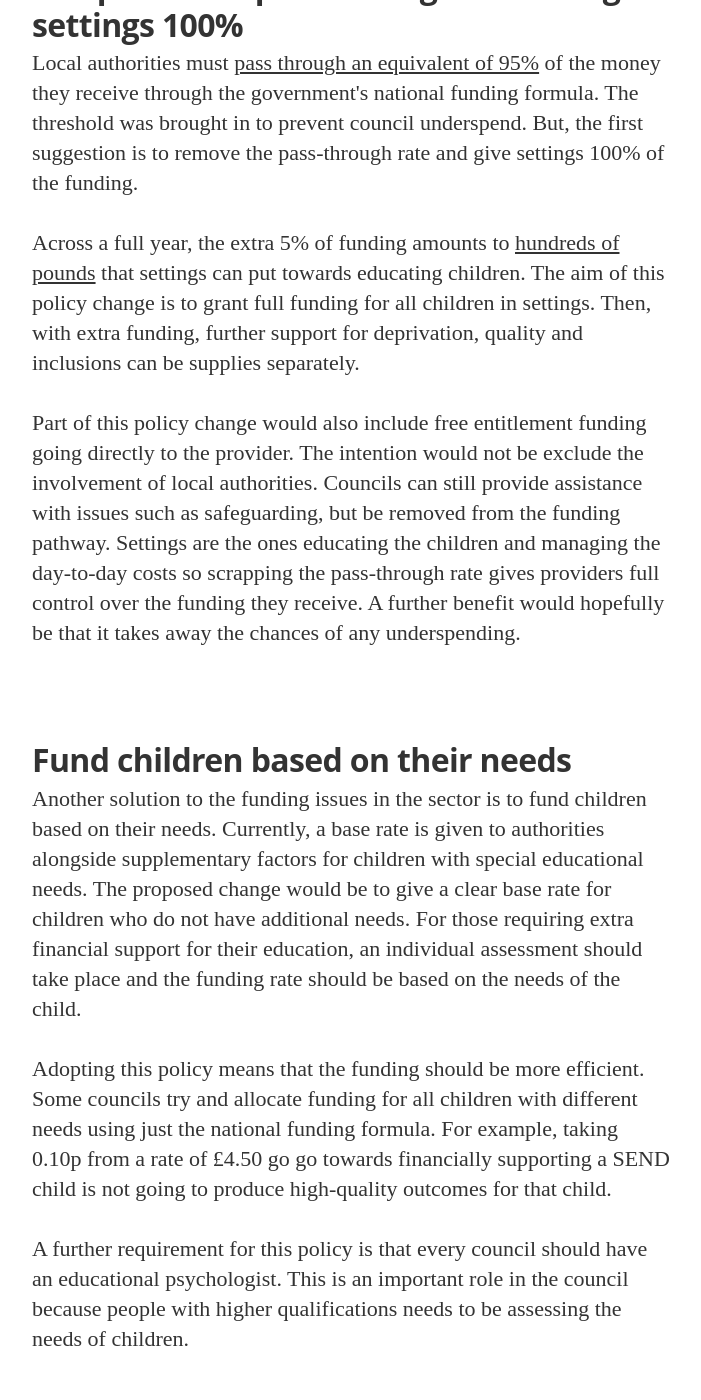
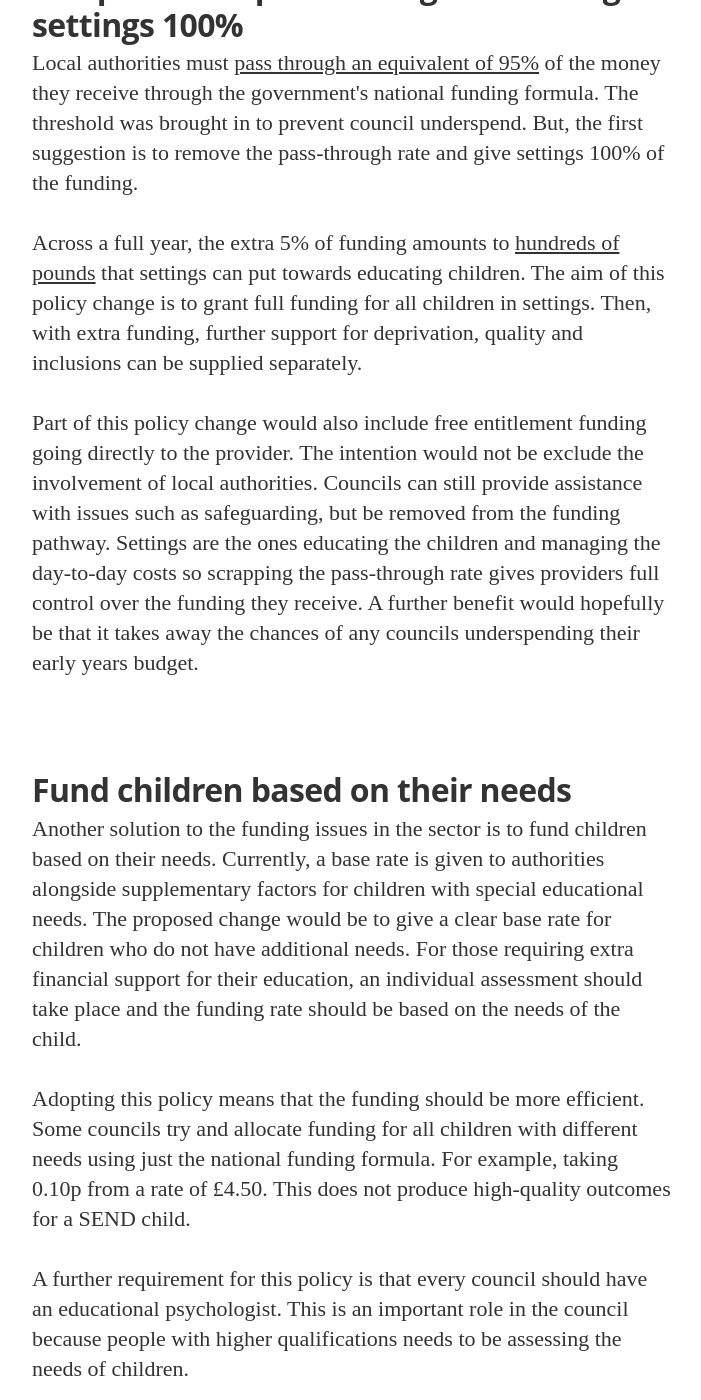
Before and after one commit to GWilloughby99/early-years-project, a Jekyll site: the page built from _posts/2021-09-06-solutions-policy-changes-early-years-sector.md, in a window 1280 px wide and 1400 px high, scrolled down 1411 px. Shown: the whole window, without its empty margins (288-989 px from the left). Built offline with Jekyll 4.4.1, drawn with Linux system fonts in a browser that asks for light colours; nearby versions of some CDN libraries; some web fonts are replaced; some of the changed text lies outside the part shown.

Commit message:
Update 2021-09-06-solutions-policy-changes-early-years-sector.md

```diff
--- a/_posts/2021-09-06-solutions-policy-changes-early-years-sector.md
+++ b/_posts/2021-09-06-solutions-policy-changes-early-years-sector.md
@@ -17,19 +17,19 @@ image2: "/assets/article_images/mobile-header-crayons.jpg"
 <h1> Scrap the 95% pass-through rate and give settings 100% </h1>
 <p> Local authorities must <a href="https://gwilloughby99.github.io/early-years-project/feature/2021/08/19/the-funding-gap-in-early-years-education.html">pass through an equivalent of 95%</a> of the money they receive through the government's national funding formula. The threshold was brought in to prevent council underspend. But, the first suggestion is to remove the pass-through rate and give settings 100% of the funding. </p>
 
-<p> Across a full year, the extra 5% of funding amounts to <a href="https://gwilloughby99.github.io/early-years-project/feature/2021/08/19/the-funding-gap-in-early-years-education.html">hundreds of pounds</a> that settings can put towards educating children. The aim of this policy change is to grant full funding for all children in settings. Then, with extra funding, further support for deprivation, quality and inclusions can be supplies separately. </p>
+<p> Across a full year, the extra 5% of funding amounts to <a href="https://gwilloughby99.github.io/early-years-project/feature/2021/08/19/the-funding-gap-in-early-years-education.html">hundreds of pounds</a> that settings can put towards educating children. The aim of this policy change is to grant full funding for all children in settings. Then, with extra funding, further support for deprivation, quality and inclusions can be supplied separately. </p>
 
-<p> Part of this policy change would also include free entitlement funding going directly to the provider. The intention would not be exclude the involvement of local authorities. Councils can still provide assistance with issues such as safeguarding, but be removed from the funding pathway. Settings are the ones educating the children and managing the day-to-day costs so scrapping the pass-through rate gives providers full control over the funding they receive. A further benefit would hopefully be that it takes away the chances of any underspending. </p>
+<p> Part of this policy change would also include free entitlement funding going directly to the provider. The intention would not be exclude the involvement of local authorities. Councils can still provide assistance with issues such as safeguarding, but be removed from the funding pathway. Settings are the ones educating the children and managing the day-to-day costs so scrapping the pass-through rate gives providers full control over the funding they receive. A further benefit would hopefully be that it takes away the chances of any councils underspending their early years budget. </p>
 
 <h1> Fund children based on their needs </h1>
 <p> Another solution to the funding issues in the sector is to fund children based on their needs. Currently, a base rate is given to authorities alongside supplementary factors for children with special educational needs. The proposed change would be to give a clear base rate for children who do not have additional needs. For those requiring extra financial support for their education, an individual assessment should take place and the funding rate should be based on the needs of the child. </p>
 
-<p>Adopting this policy means that the funding should be more efficient. Some councils try and allocate funding for all children with different needs using just the national funding formula. For example, taking 0.10p from a rate of £4.50 go go towards financially supporting a SEND child is not going to produce high-quality outcomes for that child. </p>
+<p>Adopting this policy means that the funding should be more efficient. Some councils try and allocate funding for all children with different needs using just the national funding formula. For example, taking 0.10p from a rate of £4.50. This does not produce high-quality outcomes for a SEND child. </p>
 
 <p>A further requirement for this policy is that every council should have an educational psychologist. This is an important role in the council because people with higher qualifications needs to be assessing the needs of children. </p>
 
 <h1> Improve early years knowledge of headteachers in primary schools </h1>
-<p>The reception years are still part of early education. That is why increasing the knowledge of childhood development is the third proposed policy change. The overall goal is to bridge the gap between nurseries and starting school. Headteachers would not be required to improve their knowledge of early years, more so encouraged so the transition is smoother for children. </p>
+<p>The reception years are still part of early education. That is why increasing the knowledge of childhood development is the third proposed policy change. The overall goal is to bridge the gap between nurseries and starting school. Headteachers would not be <strong>required</strong> to improve their knowledge of early years, more so encouraged so the transition is smoother for children. </p>
 
 <p>Reception classes should also have an early years specialist who leads the education and has the power to make decisions. Once a child leaves for school, the same development plans they have should be continued. The communication between nurseries and schools could also be more tailored towards the children and their needs once they start school.</p>
 
```
